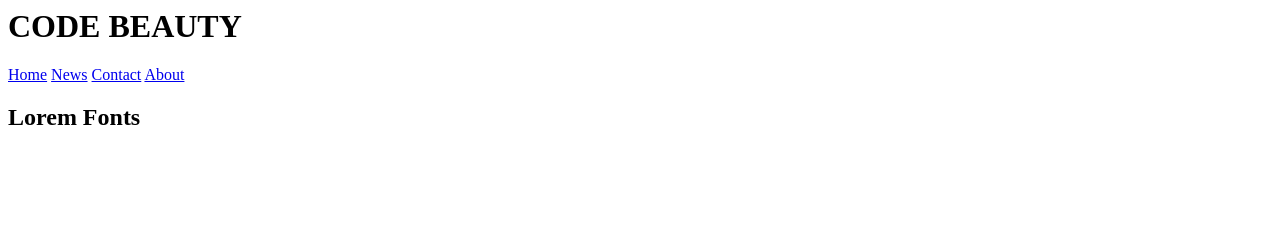
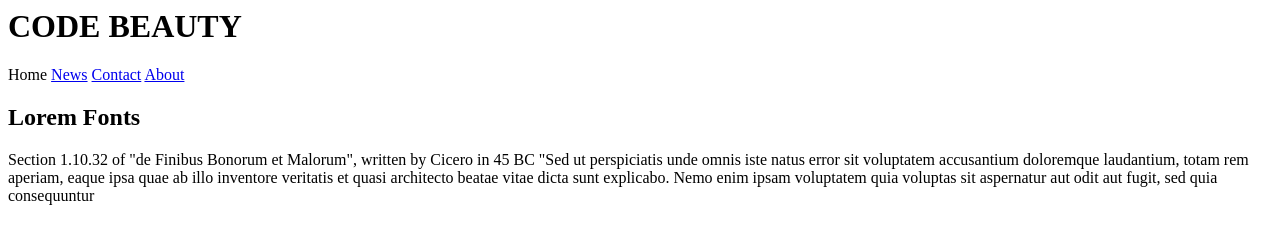
Before and after one commit to ratemolewis/luiz, a plain HTML site: page index.html in a window 1280 px wide. Drawn offline with Linux system fonts and the light colour scheme.

Commit message:
the usage of the div tage of the paragraph

```diff
--- a/index.html
+++ b/index.html
@@ -4,14 +4,21 @@
   <title>ratemo</title>
     <h1>CODE BEAUTY</h1>
     <div class="topnav">
- <a class="#active" href="index.html">Home</a>
+ <a class=href="index.html">Home</a>
  <a href="news.html">News</a>
  <a href="#contact">Contact</a>
  <a href="about/about.html">About</a>
 </div>
 </head>
 <body>
-
-  <h2> <span class="">Lorem Fonts</span></h2>
+ <h2> <span class="">Lorem Fonts</span></h2>
+ <div class="important">
+  <p>Section 1.10.32 of "de Finibus Bonorum et Malorum", written by Cicero in 45 BC
+ "Sed ut perspiciatis unde omnis iste natus error sit voluptatem accusantium
+  doloremque laudantium, totam rem aperiam, eaque ipsa quae ab illo inventore
+  veritatis et quasi architecto beatae vitae dicta sunt explicabo. Nemo enim
+   ipsam voluptatem quia voluptas sit aspernatur aut odit aut fugit, sed quia
+  consequuntur</p>
+</div>
 </body>
 </html>
```
